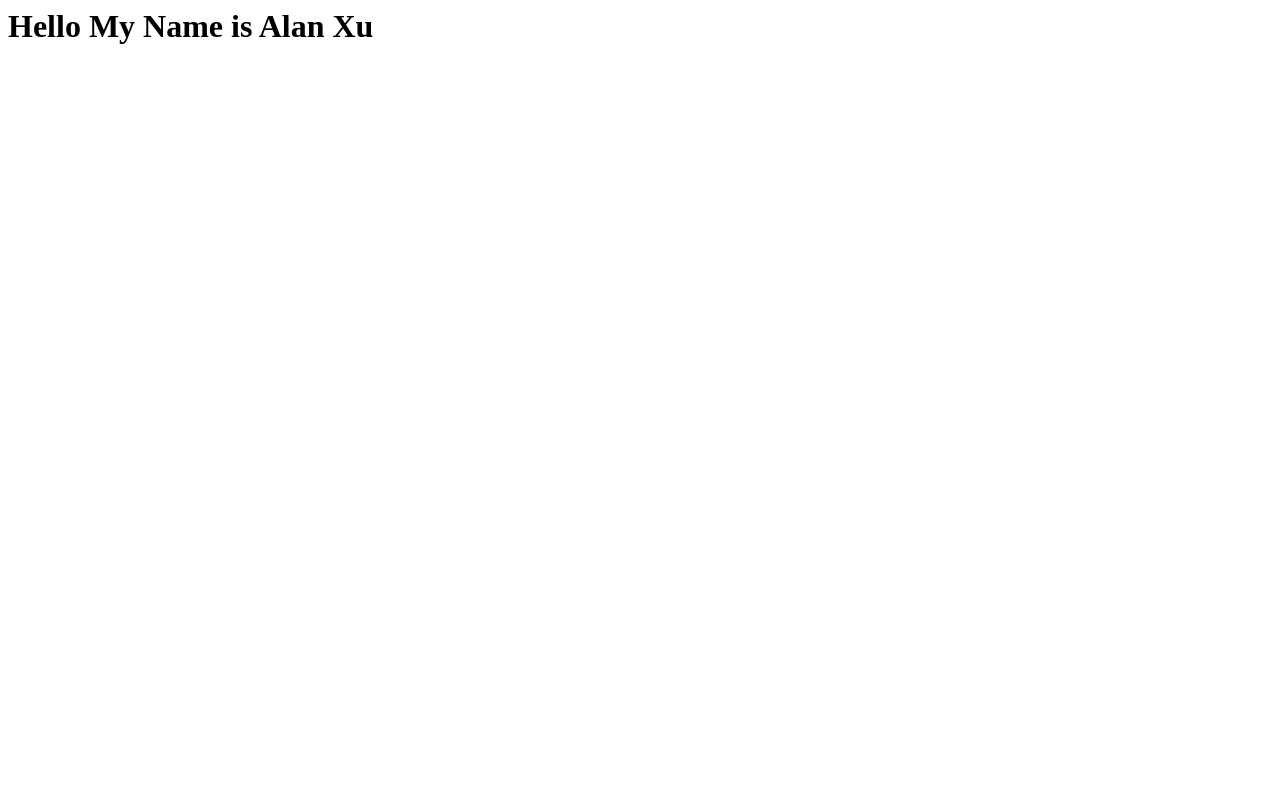
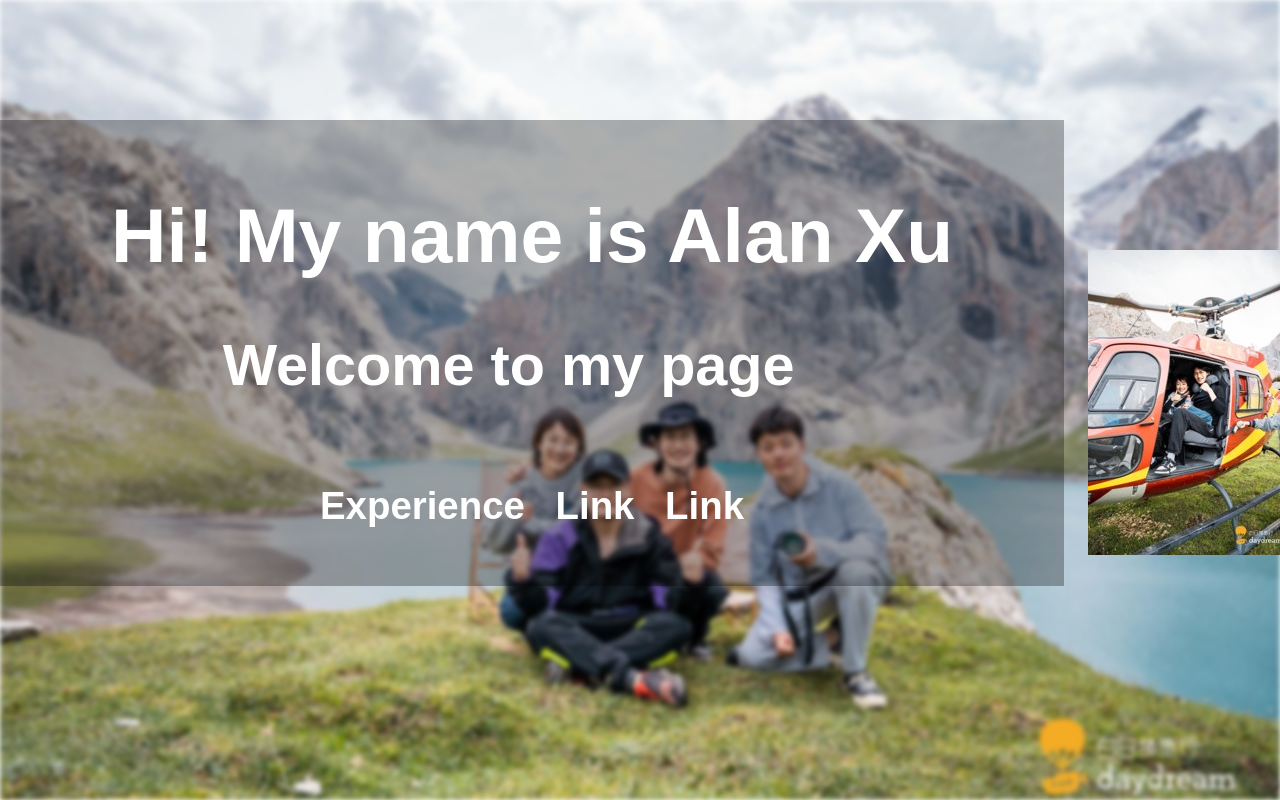
Before and after one commit to alanxurox/alanxurox.github.io, a plain HTML site: page index.html in a window 1280 px wide. Drawn offline with Linux system fonts and the light colour scheme.

Commit message:
Add theme and general content on homepage and experience

```diff
--- /dev/null
+++ b/css/master.css
@@ -0,0 +1,56 @@
+body, html {
+  height: 100%;
+  margin: 0;
+}
+
+.img-bg{
+  background-image: url("bg.jpg");
+  filter: blur(2.5px);
+  height: 100%;
+  background-position: center;
+  background-repeat: no-repeat;
+  background-size: cover;
+}
+
+.text-bg{
+  background-color: rgba(0,0,0, 0.3);
+  color: white;
+  font-weight: bold;
+  font-family: "Teko", sans-serif;
+  position: absolute;
+  top: 30%;
+  width: 80%;
+  padding: 20px;
+  text-align: center;
+  font-size: 3vw;
+}
+
+.text-bg:hover{
+  background-color: rgba(0,0,0, 0.5);
+}
+
+.nav {
+  display: inline-table;
+  padding-right: 20px;
+}
+
+a{
+  color: white;
+  text-decoration: none;
+}
+
+@keyframes cursor-blink {
+  0%{
+    opacity: 0;
+  }
+}
+
+h2::after{
+  display: inline-block;
+  background: green;
+  content: "";
+  width: 3%;
+  height: 3px;
+  animation: cursor-blink 1.5s
+  steps(2) infinite;
+}
--- a/index.html
+++ b/index.html
@@ -1 +1,98 @@
-<h1>Hello My Name is Alan Xu</h1>
+<!DOCTYPE html>
+<html lang="en" dir="ltr">
+  <head>
+    <meta charset="utf-8">
+    <title>"About Alan Xu"</title>
+    <link rel="preconnect" href="https://fonts.googleapis.com">
+    <link rel="preconnect" href="https://fonts.gstatic.com" crossorigin>
+    <link href="https://fonts.googleapis.com/css2?family=Open+Sans:ital,wght@0,400;0,700;1,400;1,700&display=swap" rel="stylesheet">
+    <link rel="stylesheet" href="/css/master.css">
+    <style>
+      body, html {
+        height: 100%;
+        margin: 0;
+      }
+
+      .img-bg{
+        background-image: url("bg.jpg");
+        filter: blur(2.5px);
+        height: 100%;
+        background-position: center;
+        background-repeat: no-repeat;
+        background-size: cover;
+      }
+
+      .text-bg{
+        background-color: rgba(0,0,0, 0.3);
+        color: white;
+        font-weight: bold;
+        font-family: "Teko", sans-serif;
+        position: absolute;
+        top: 15%;
+        width: 80%;
+        padding: 20px;
+        text-align: center;
+        font-size: 3vw;
+        z-index: 2;
+      }
+
+      .img-self{
+        position: absolute;
+        top: 30%;
+        width: 100%;
+        padding: 10px;
+        text-align: right;
+        z-index: 1;
+      }
+
+      .text-bg:hover{
+        background-color: rgba(0,0,0, 0.5);
+      }
+
+      .nav {
+        display: inline-table;
+        padding-right: 20px;
+      }
+
+      a{
+        color: white;
+        text-decoration: none;
+      }
+
+      @keyframes cursor-blink {
+        0%{
+          opacity: 0;
+        }
+      }
+
+      h2::after{
+        display: inline-block;
+        background: green;
+        content: "";
+        width: 3%;
+        height: 3px;
+        animation: cursor-blink 1.5s
+        steps(2) infinite;
+      }
+
+    </style>
+  </head>
+  <body>
+    <div class="img-bg"></div>
+    <div class="text-bg">
+      <h1>Hi! My name is Alan Xu</h1>
+      <h2>Welcome to my page </h2>
+      <div class="nav">
+          <ul>
+            <li class="nav"><a href="experience.html">Experience</a></li>
+            <li class="nav"><a href="#">Link</a></li>
+            <li class="nav"><a href="#">Link</a></li>
+          </ul>
+      </div>
+    </div>
+    <div class="img-self">
+      <img src="home_self.jpg" alt="Alan Xu Home">
+    </div>
+
+  </body>
+</html>
--- /dev/null
+++ b/master.css
@@ -0,0 +1,56 @@
+body, html {
+  height: 100%;
+  margin: 0;
+}
+
+.img-bg{
+  background-image: url("bg.jpg");
+  filter: blur(2.5px);
+  height: 100%;
+  background-position: center;
+  background-repeat: no-repeat;
+  background-size: cover;
+}
+
+.text-bg{
+  background-color: rgba(0,0,0, 0.3);
+  color: white;
+  font-weight: bold;
+  font-family: "Teko", sans-serif;
+  position: absolute;
+  top: 30%;
+  width: 80%;
+  padding: 20px;
+  text-align: center;
+  font-size: 3vw;
+}
+
+.text-bg:hover{
+  background-color: rgba(0,0,0, 0.5);
+}
+
+.nav {
+  display: inline-table;
+  padding-right: 20px;
+}
+
+a{
+  color: white;
+  text-decoration: none;
+}
+
+@keyframes cursor-blink {
+  0%{
+    opacity: 0;
+  }
+}
+
+h2::after{
+  display: inline-block;
+  background: green;
+  content: "";
+  width: 3%;
+  height: 3px;
+  animation: cursor-blink 1.5s
+  steps(2) infinite;
+}
```
Also changed, not shown: experience.html (added, +101 -0 lines), bg.jpg (added), experience_self.jpg (added), home_self.jpg (added), 1 other file.
